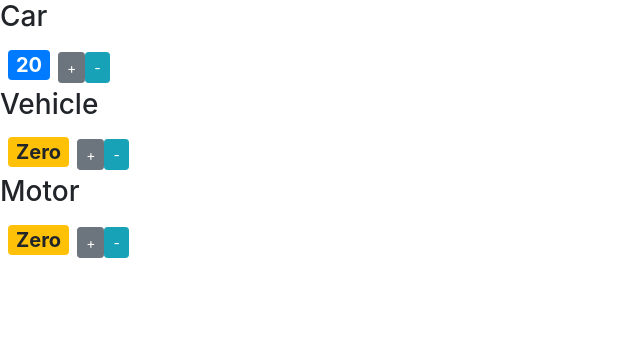
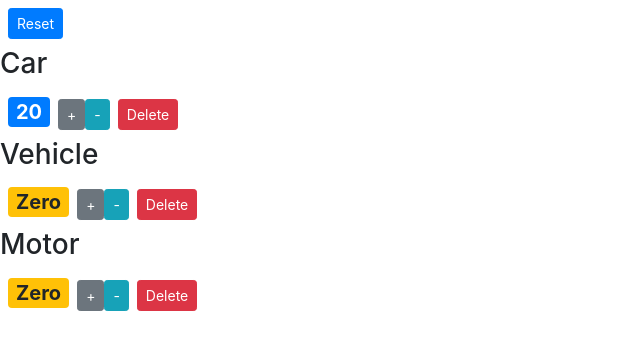
Before and after one commit to amirofy2002/counter-app, a React (Create React App) app: page / in a window 1280 px wide. Shown: the top 350 px of the page, without its empty margins (0-640 px from the left). Built offline with nearby package versions, Linux system fonts and the light colour scheme.

Commit message:
event emit to parent and the parent updates childrens

```diff
--- a/src/components/counter.jsx
+++ b/src/components/counter.jsx
@@ -1,23 +1,10 @@
 import React, { Component } from "react";
 class Counter extends Component {
-  state = {
-    value: this.props.value,
-    Address: {
-      street: ""
-    },
-    imgUrl: "http://picsum.photos/200",
-    tags: ["tag1", "tag2", "tag3"]
-  };
-
   styles = {
     fontSize: 20,
     fontWeight: "bold"
   };
 
-  doHandleClick = cnt => {
-    this.setState({ value: this.state.value + cnt });
-  };
-  self;
   //   constructor() {
   //     super();
   //     this.handleClick = this.handleClick.bind(this);
@@ -32,7 +19,7 @@ class Counter extends Component {
         </span>
         <button
           onClick={() => {
-            this.doHandleClick(1);
+            this.props.onIncrement(1);
           }}
           className="btn btn-secondary btn-sm"
         >
@@ -40,11 +27,19 @@ class Counter extends Component {
         </button>
         <button
           onClick={() => {
-            this.doHandleClick(-1);
+            this.props.onIncrement(-1);
           }}
           className="btn btn-info btn-sm"
         >
           -
+        </button>
+        <button
+          onClick={() => {
+            this.props.onDelete();
+          }}
+          className="btn btn-danger btn-sm m-2"
+        >
+          Delete
         </button>
         {/* {this.renderTags()} */}
       </div>
@@ -62,16 +57,15 @@ class Counter extends Component {
     );
   }
 
-  getBadgeClasses() {
+  getBadgeClasses = () => {
     let classes = "badge m-2 badge-";
-    classes += this.state.value === 0 ? "warning" : "primary";
+    classes += this.props.value === 0 ? "warning" : "primary";
     return classes;
-  }
+  };
 
-  formatCount() {
-    const { value } = this.state;
-    return this.state.value === 0 ? "Zero" : value;
-  }
+  formatCount = () => {
+    return this.props.value === 0 ? "Zero" : this.props.value;
+  };
 }
 
 export default Counter;
--- a/src/components/counters.jsx
+++ b/src/components/counters.jsx
@@ -9,11 +9,52 @@ class Counters extends Component {
       { id: 3, value: 0, Title: "Motor" }
     ]
   };
+
+  handleDelete = x => {
+    console.log("event handler for delete called", x);
+    var idx = this.state.counters.filter(c => c.id !== x.id);
+    this.setState({ counters: idx });
+  };
+  handleIncrement = (x, i) => {
+    console.log("Handle increment on parent", x, i);
+    const countrs = [...this.state.counters];
+    const idx = countrs.indexOf(x);
+    countrs[idx] = x;
+    countrs[idx].value += i;
+    this.setState({ countrs });
+    //this.setState({ counters: this.counters });
+  };
+  handleReset = () => {
+    const rest = this.state.counters.map(x => {
+      x.value = 0;
+      return x;
+    });
+    this.setState({ counters: rest });
+  };
   render() {
     return (
       <div>
+        <button
+          className="btn btn-primary btn-sm m-2"
+          onClick={() => {
+            this.handleReset();
+          }}
+        >
+          Reset
+        </button>
         {this.state.counters.map(x => (
-          <Counter key={x.id} value={x.value} selected={true}>
+          <Counter
+            key={x.id}
+            onDelete={() => {
+              this.handleDelete(x);
+            }}
+            onIncrement={i => {
+              this.handleIncrement(x, i);
+            }}
+            value={x.value}
+            id={x.id}
+            selected={true}
+          >
             {x.Title}
           </Counter>
         ))}
```
